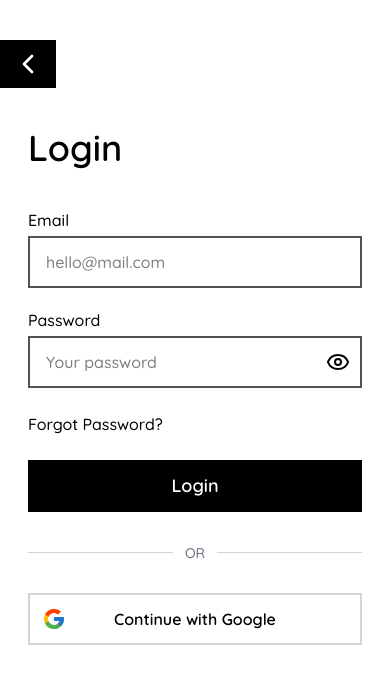
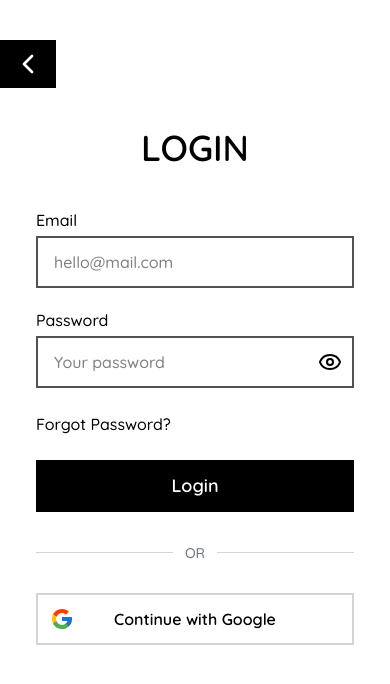
Before and after one commit to nirvanadam/fashio-ecommerce-app, a Next.js app: page /auth/login in a window 390 px wide. Shown: the top 684 px of the page. Built offline with nearby package versions, Linux system fonts and the light colour scheme.

Commit message:
add testing logic login

```diff
--- a/src/pages/auth/login/index.tsx
+++ b/src/pages/auth/login/index.tsx
@@ -1,9 +1,29 @@
-import { ChevronLeft, Eye } from "lucide-react";
+import axios from "axios";
+import { ChevronLeft, Eye, EyeClosed } from "lucide-react";
 import Image from "next/image";
 import Link from "next/link";
-import React from "react";
+import React, { useState } from "react";
 
 export default function LoginPage() {
+  const [email, setEmail] = useState("");
+  const [password, setPassword] = useState("");
+  const [error, setError] = useState("");
+  const [isPasswordVisible, setIsPasswordVisible] = useState(false);
+
+  const handleLogin = async (event: React.FormEvent) => {
+    event.preventDefault();
+    setError("");
+
+    try {
+      const res = await axios.post("/api/auth/login", { email, password });
+      localStorage.setItem("token", res.data.token);
+      window.location.href = "/";
+    } catch (error) {
+      console.log(error);
+      setError("Email atau Password salah");
+    }
+  };
+
   return (
     <div className="-mx-5 h-screen bg-white text-black lg:-mx-16 lg:grid lg:grid-cols-2 xl:-mx-24 2xl:-mx-64">
       <header className="px-7 py-10 pt-32 sm:px-16 md:px-28 lg:content-center lg:justify-items-center lg:bg-black lg:px-0 lg:py-0 lg:text-white">
@@ -13,16 +33,24 @@ export default function LoginPage() {
         >
           <ChevronLeft color="#fff" className="" size={32} />
         </Link>
-        <h1 className="text-4xl font-semibold lg:hidden">Login</h1>
-        <h1 className="hidden text-5xl font-medium tracking-widest lg:block">
+        <h1 className="w-full text-center text-4xl font-semibold uppercase lg:hidden">
+          Login
+        </h1>
+        <Link
+          href="/"
+          className="hidden text-5xl font-medium tracking-widest lg:block"
+        >
           FASHIO
-        </h1>
+        </Link>
       </header>
 
-      <main className="px-7 sm:px-16 md:px-28 lg:content-center lg:px-16 xl:px-28 2xl:px-52">
-        <h1 className="hidden text-4xl font-semibold lg:block">Login</h1>
+      <main className="px-9 sm:px-16 md:px-28 lg:content-center lg:px-16 xl:px-28 2xl:px-52">
+        <h1 className="hidden text-4xl font-semibold uppercase lg:block">
+          Login
+        </h1>
 
-        <form action="" className="flex flex-col gap-5 lg:mt-10">
+        {error && <p className="mt-2 text-red-500">{error}</p>}
+        <form onSubmit={handleLogin} className="flex flex-col gap-5 lg:mt-10">
           <div className="flex flex-col gap-1">
             <label htmlFor="email" className="font-medium">
               Email
@@ -31,6 +59,9 @@ export default function LoginPage() {
               type="email"
               name="email"
               id="email"
+              value={email}
+              onChange={(event) => setEmail(event.target.value)}
+              required
               placeholder="hello@mail.com"
               className="w-full border-2 border-neutral-600 px-4 py-3 font-medium placeholder:font-medium focus:outline-none"
             />
@@ -43,17 +74,20 @@ export default function LoginPage() {
 
             <div className="relative">
               <input
-                type="password"
+                type={isPasswordVisible ? "text" : "password"}
                 name="password"
                 id="password"
                 placeholder="Your password"
+                value={password}
+                onChange={(event) => setPassword(event.target.value)}
                 className="w-full border-2 border-neutral-600 px-4 py-3 font-medium placeholder:font-medium focus:outline-none"
               />
               <button
                 type="button"
-                className="absolute top-1/2 right-3 -translate-y-1/2"
+                onClick={() => setIsPasswordVisible(!isPasswordVisible)}
+                className="absolute top-1/2 right-3 -translate-y-1/2 cursor-pointer"
               >
-                <Eye />
+                {isPasswordVisible ? <EyeClosed /> : <Eye />}
               </button>
             </div>
           </div>
@@ -62,7 +96,10 @@ export default function LoginPage() {
             <h1 className="">Forgot Password?</h1>
           </Link>
 
-          <button className="w-full bg-black p-3 text-lg font-semibold text-white">
+          <button
+            type="submit"
+            className="w-full bg-black p-3 text-lg font-semibold text-white"
+          >
             Login
           </button>
         </form>
--- a/src/pages/index.tsx
+++ b/src/pages/index.tsx
@@ -9,6 +9,13 @@ import axios from "axios";
 import Image from "next/image";
 
 function HomePage() {
+  useEffect(() => {
+    const token = localStorage.getItem("token");
+    if (!token) {
+      window.location.href = "/auth/login";
+    }
+  }, []);
+
   const [products, setProducts] = useState<Product[]>([]);
   useEffect(() => {
     axios
```
